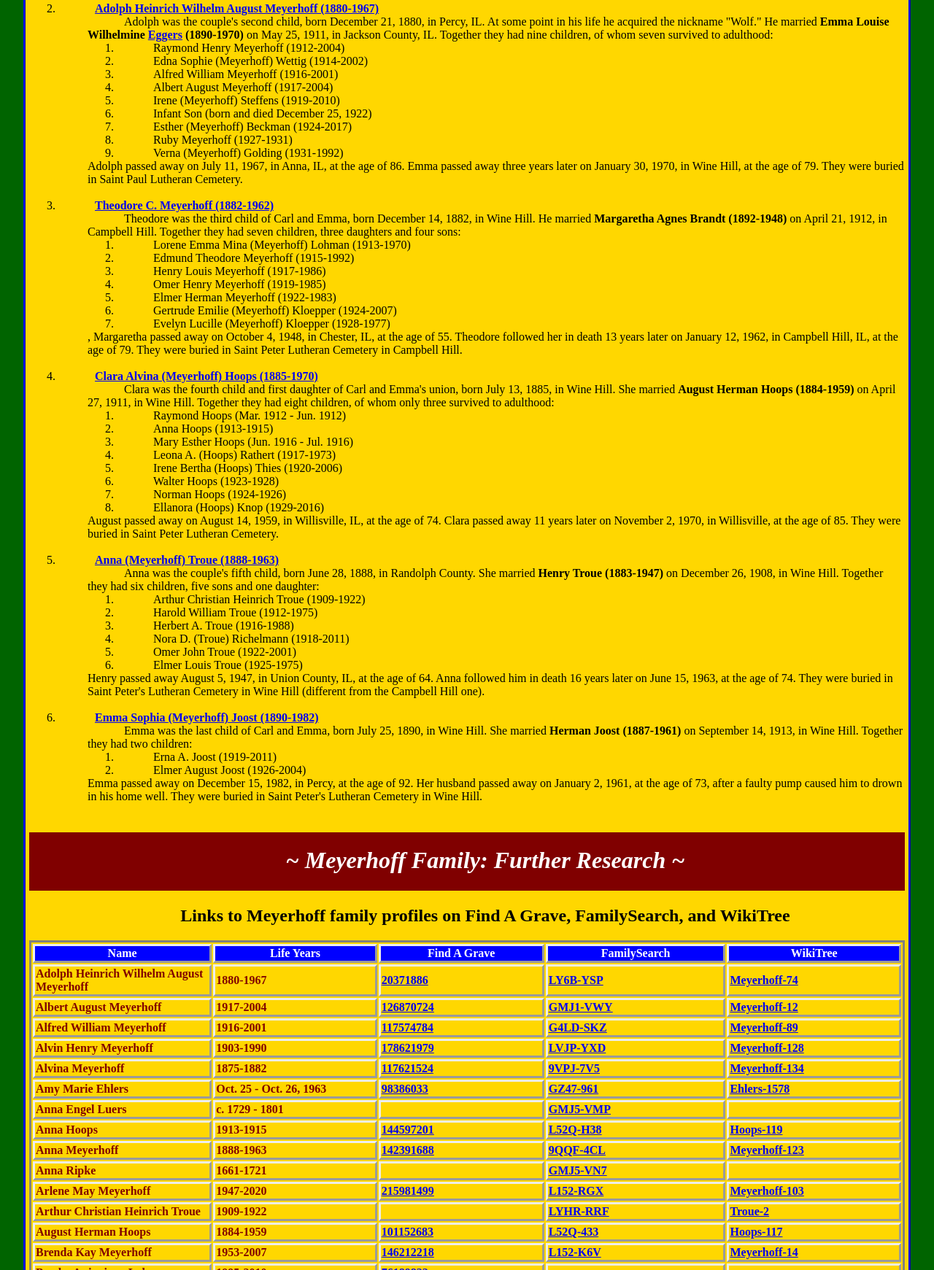
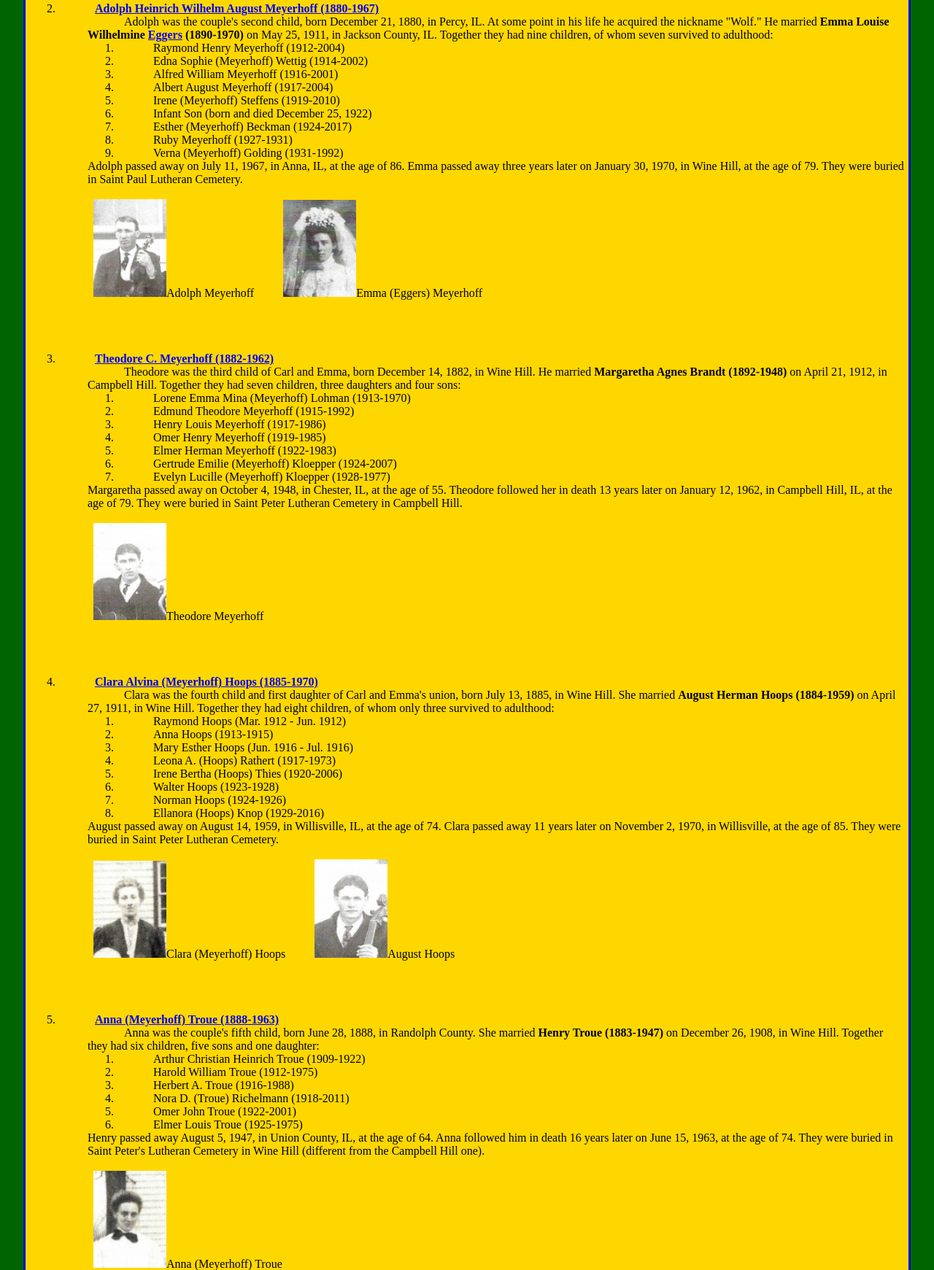
Before and after one commit to meyerhoff20042/Meyerhoff-Family-Tree, a React app: page meyerhoff.html in a window 1280 px wide. Shown: the part 1748-3489 px from the top of the page at 73% size. Built offline with nearby package versions, Linux system fonts and the light colour scheme.

Commit message:
Add Meyerhoff photos

```diff
--- a/meyerhoff.html
+++ b/meyerhoff.html
@@ -95,6 +95,11 @@
                 Adolph passed away on July 11, 1967, in Anna, IL, at the age of 86. Emma passed away three years later
                 on January 30, 1970, in Wine Hill, at the age of 79. They were buried in Saint Paul Lutheran Cemetery.
             </dd><br>
+
+            &emsp;&emsp;&emsp;<img src="images/people/Adolph_Meyerhoff_1880.jpg" width="100px" alt="A photo of Adolph Meyerhoff">Adolph Meyerhoff
+            &emsp;&emsp; <img src="images/people/Emma_Eggers_1890.jpg" width="100px" alt="A photo of Emma Meyerhoff">Emma (Eggers) Meyerhoff
+            <br><br><br><br><br>
+
             <dt><li><strong><a href="meyerhoff_theodore.html">Theodore C. Meyerhoff (1882-1962)</a></strong></li></dt>
             <dd>Theodore was the third child of Carl and Emma, born December 14, 1882, in Wine Hill. He married <b>Margaretha Agnes Brandt (1892-1948)</b> on April 21, 1912, in Campbell
                 Hill. Together they had seven children, three daughters and four sons:
@@ -106,10 +111,14 @@
                     <li>Elmer Herman Meyerhoff (1922-1983)</li>
                     <li>Gertrude Emilie (Meyerhoff) Kloepper (1924-2007)</li>
                     <li>Evelyn Lucille (Meyerhoff) Kloepper (1928-1977)</li>
-                </ol>,
+                </ol>
                 Margaretha passed away on October 4, 1948, in Chester, IL, at the age of 55. Theodore followed her in death 13 years later on January 12, 1962, in Campbell Hill, IL, at the age of 79. They were buried
                 in Saint Peter Lutheran Cemetery in Campbell Hill.
             </dd><br>
+
+            &emsp;&emsp;&emsp;<img src="images/people/Theodore_Meyerhoff_1882.jpg" width="100px" alt="A photo of Theodore Meyerhoff">Theodore Meyerhoff
+            <br><br><br><br><br>
+
             <dt><li><strong><a href="meyerhoff_clara.html">Clara Alvina (Meyerhoff) Hoops (1885-1970)</a></strong></li></dt>
             <dd>Clara was the fourth child and first daughter of Carl and Emma's union, born July 13, 1885, in Wine Hill. She married <b>August Herman Hoops (1884-1959)</b> on April 27, 1911,
                 in Wine Hill. Together they had eight children, of whom only three survived to adulthood:
@@ -126,6 +135,11 @@
                 August passed away on August 14, 1959, in Willisville, IL, at the age of 74. Clara passed away 11 years later on November 2, 1970, in Willisville, at the
                 age of 85. They were buried in Saint Peter Lutheran Cemetery.
             </dd><br>
+
+            &emsp;&emsp;&emsp;<img src="images/people/Clara_Meyerhoff_1885.jpg" width="100px" alt="A photo of Clara Hoops">Clara (Meyerhoff) Hoops
+            &emsp;&emsp; <img src="images/people/August_Hoops_1884.jpg" width="100px" alt="A photo of August Hoops">August Hoops
+            <br><br><br><br><br>
+
             <dt><li><strong><a href="meyerhoff_anna.html">Anna (Meyerhoff) Troue (1888-1963)</a></strong></li></dt>
             <dd>Anna was the couple's fifth child, born June 28, 1888, in Randolph County. She married <b>Henry Troue (1883-1947)</b> on December 26, 1908, in Wine Hill. Together they had
                 six children, five sons and one daughter:
@@ -140,6 +154,10 @@
                 Henry passed away August 5, 1947, in Union County, IL, at the age of 64. Anna followed him in death 16 years later on June 15, 1963,
                 at the age of 74. They were buried in Saint Peter's Lutheran Cemetery in Wine Hill (different from the Campbell Hill one).
             </dd><br>
+
+            &emsp;&emsp;&emsp;<img src="images/people/Anna_Meyerhoff_1888.jpg" width="100px" alt="A photo of Anna Troue">Anna (Meyerhoff) Troue
+            <br><br><br><br><br>
+
             <dt><li><strong><a href="meyerhoff_emma.html">Emma Sophia (Meyerhoff) Joost (1890-1982)</a></strong></li></dt>
             <dd>Emma was the last child of Carl and Emma, born July 25, 1890, in Wine Hill. She married <b>Herman Joost (1887-1961)</b> on September 14, 1913, in Wine Hill. Together they had
                 two children:
@@ -150,6 +168,10 @@
                 92. Her husband passed away on January 2, 1961, at the age of 73, after a faulty pump caused him to drown in his home well. They were buried in Saint Peter's Lutheran Cemetery
                 in Wine Hill.
             </dd><br>
+
+            &emsp;&emsp;&emsp;<img src="images/people/Emma_Meyerhoff_1890.jpg" width="100px" alt="A photo of Emma Joost">Emma (Meyerhoff) Joost
+            <br><br><br>
+
         </ol></dl>
 
         <h1>~ Meyerhoff Family: Further Research ~</h1>
```
